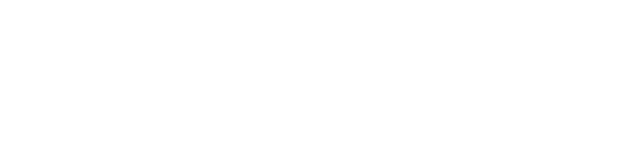
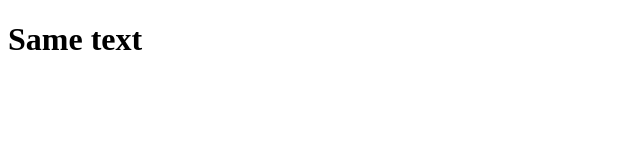
Before and after one commit to devcleyton/html_simples, a plain HTML site: page index.html in a window 1280 px wide. Shown: the whole page, without its empty margins (0-640 px from the left). Drawn offline with Linux system fonts and the light colour scheme.

Commit message:
Insert h1 title site

```diff
--- a/index.html
+++ b/index.html
@@ -6,5 +6,7 @@
     <meta name="viewport" content="width=device-width, initial-scale=1.0" />
     <title>Github</title>
   </head>
-  <body></body>
+  <body>
+    <h1>Same text</h1>
+  </body>
 </html>
```
